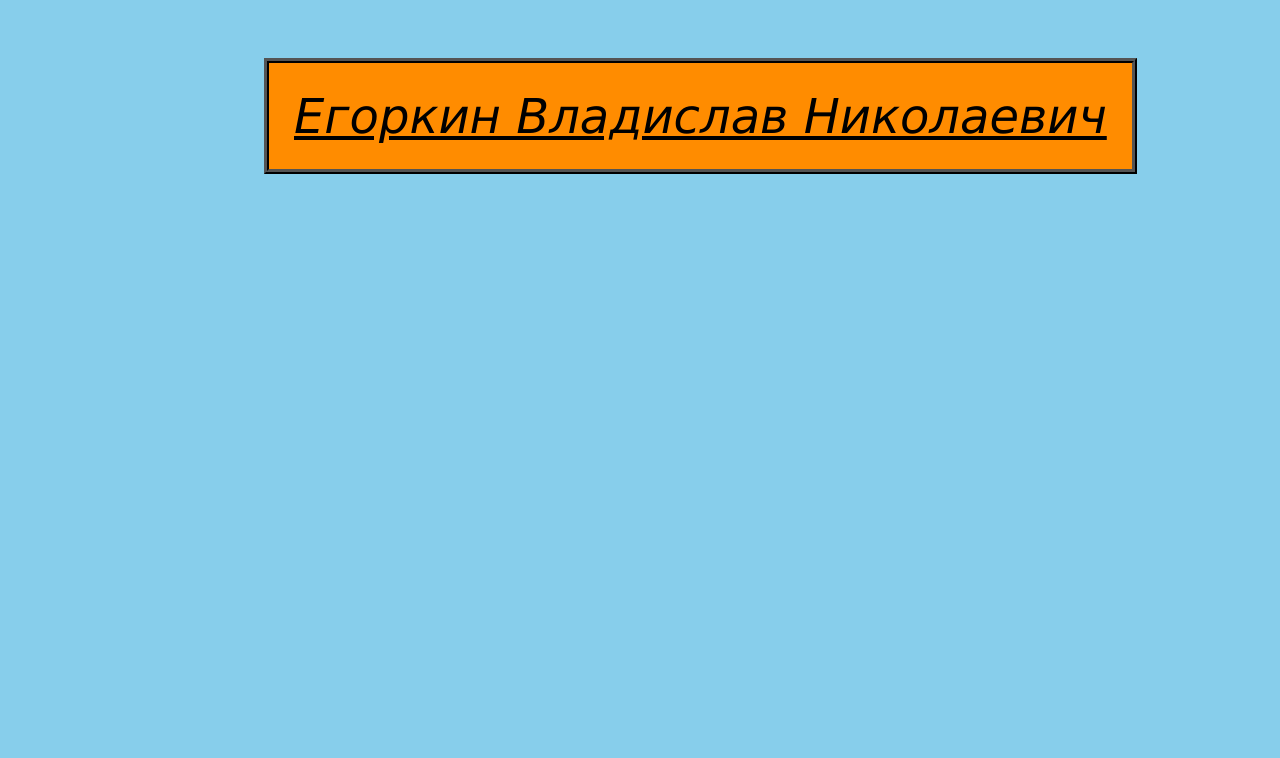
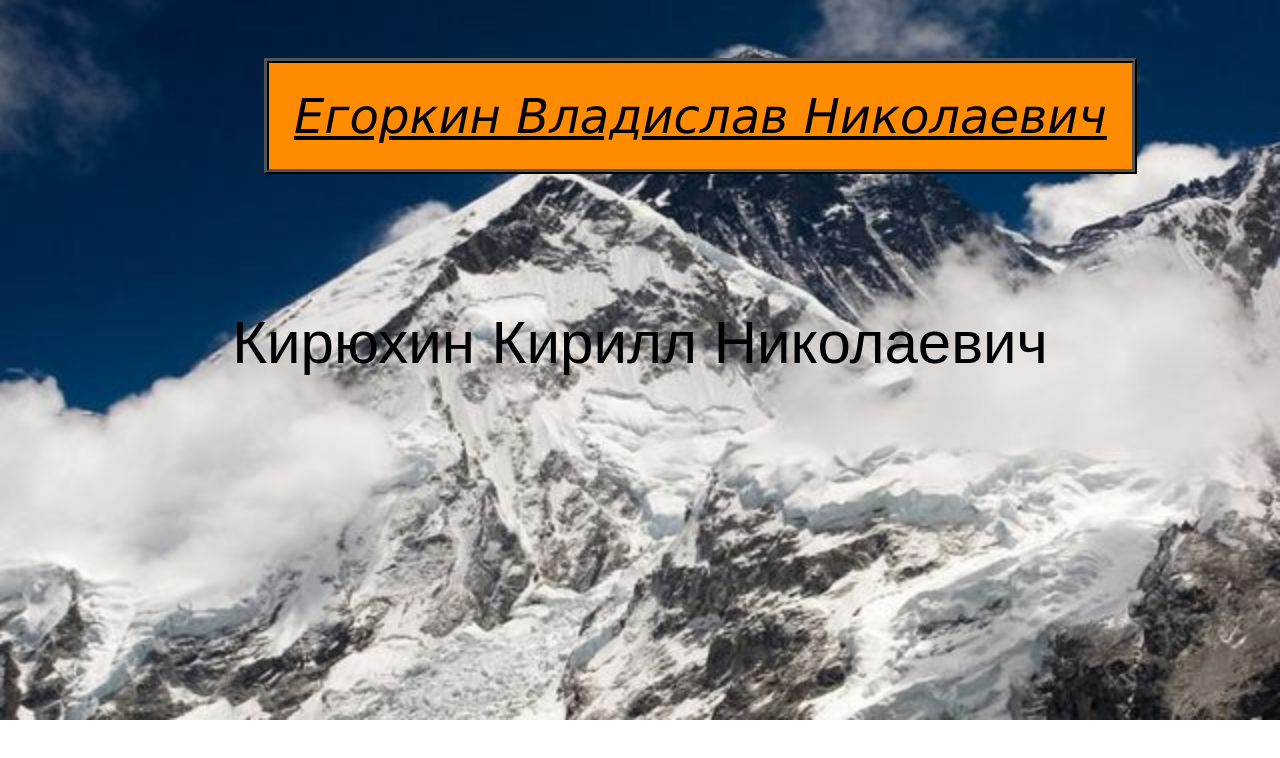
Before and after one commit to Semnadtsatyj/-240921, a plain HTML site: page index.html in a window 1280 px wide. Drawn offline with Linux system fonts and the light colour scheme.

Commit message:
24.09.21

```diff
--- a/index.html
+++ b/index.html
@@ -8,5 +8,6 @@
 <body>
 <div class="sergey">Сергеев Сергей Олегович</div>
 <div class="sergey">Егоркин Владислав Николаевич</div>
+<div class="kirill">Кирюхин Кирилл Николаевич</div>
 </body>
 </html>
--- a/style.css
+++ b/style.css
@@ -1,6 +1,8 @@
 body {
-    text-align: center;
-    background-color: skyblue;
+    background-image: url(bg.jpg);
+    background-position: 0 0;
+    background-repeat: no-repeat;
+    background-size: cover;
 }
 .sergey {
     font-family: Verdana, Geneva, Arial, sans-serif;
@@ -16,3 +18,10 @@ body {
     margin-top: 50px;
     margin-left: 20%;
 }
+
+.kirill {
+    font-family: 'Poppins', sans-serif;
+    font-size: 60px;
+    text-align: center;
+    padding-top: 300px;
+}
```
Also changed, not shown: bg.jpg (added).
